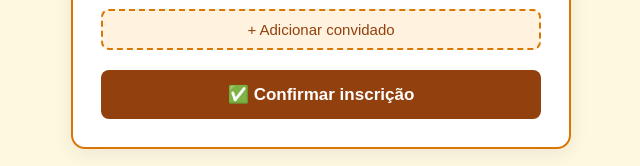
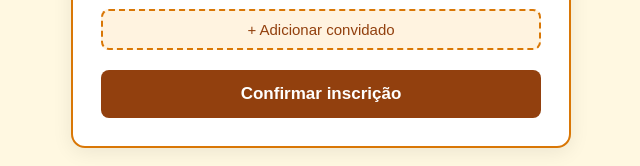
Before and after one commit to douglaskevin201/sistema-de-inscricao-e-validacao, a React (Vite) app in the folder festa-junina/: page / in a window 1280 px wide. Shown: the part 768-934 px from the top of the page, without its empty margins (319-959 px from the left). Built offline with nearby package versions, Linux system fonts and the light colour scheme.

Commit message:
Update Formulario.jsx

```diff
--- a/festa-junina/src/Formulario.jsx
+++ b/festa-junina/src/Formulario.jsx
@@ -302,7 +302,7 @@ export default function Formulario() {
         {erro && <p style={{color:'#991b1b',marginTop:10,fontSize:14,padding:8,background:'#fee2e2',borderRadius:6}}>{erro}</p>}
 
         <button onClick={enviar} disabled={enviando} style={{...s.btnEnviar,opacity:enviando?0.7:1}}>
-          {enviando ? '⏳ Enviando...' : '✅ Confirmar inscrição'}
+          {enviando ? 'Enviando...' : 'Confirmar inscrição'}
         </button>
       </div>
     </div>
```
